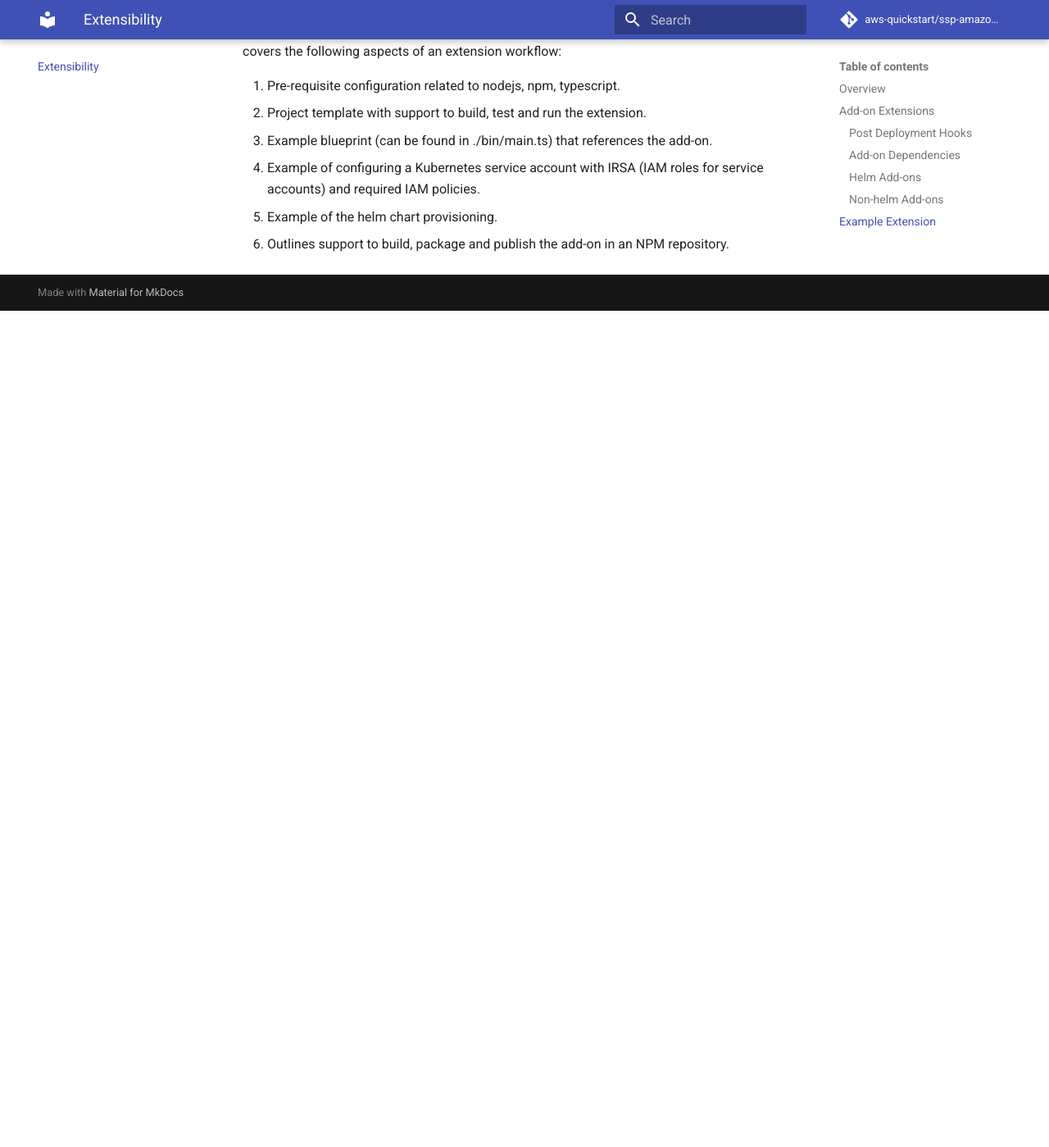
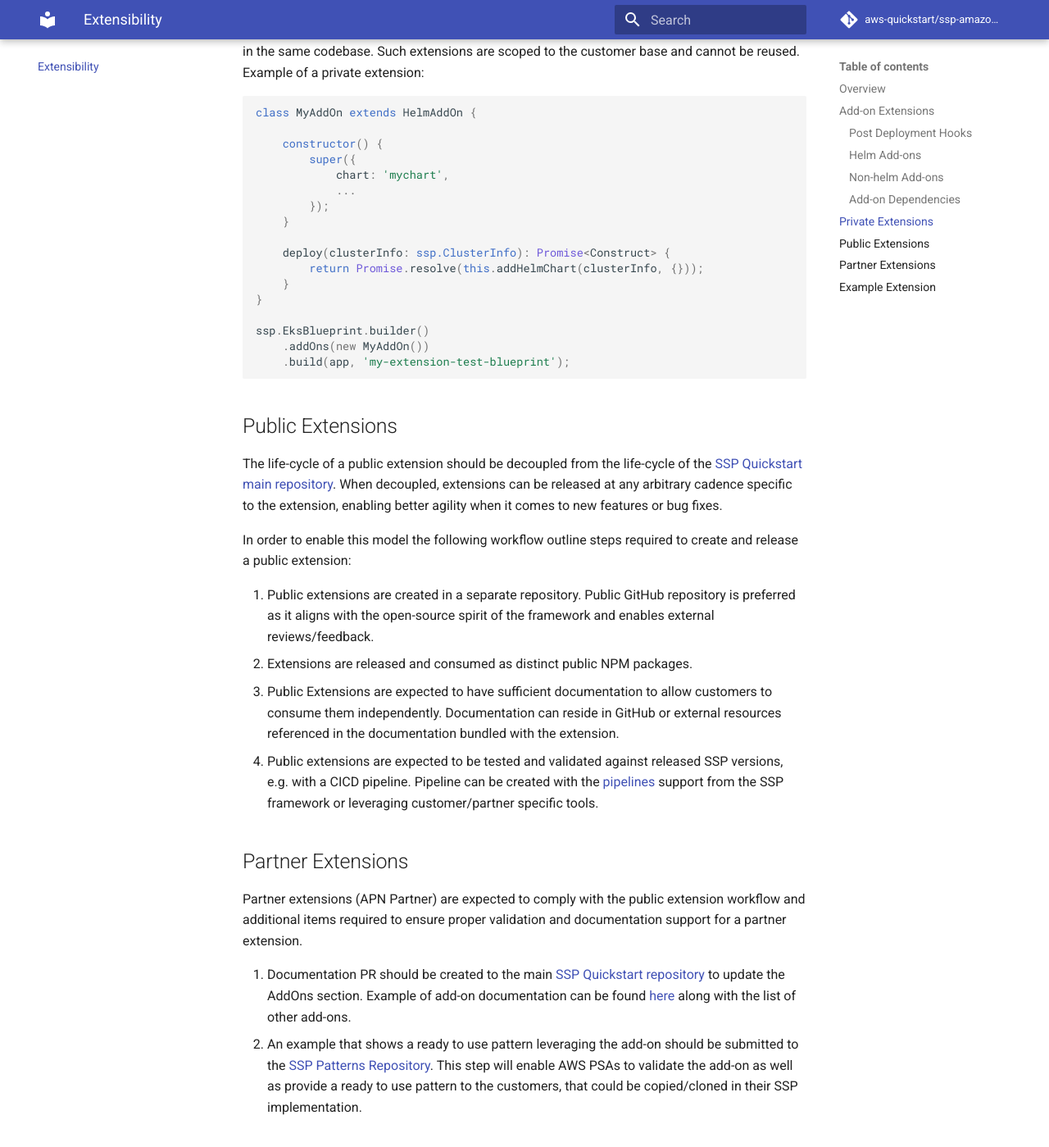
Before and after one commit to aws-quickstart/cdk-eks-blueprints, an MkDocs documentation site: the page built from docs/extensibility.md, in a window 1280 px wide and 1400 px high, scrolled down 3621 px. Shown: the whole window at 82% size. Built offline with MkDocs 1.6.1 and Material for MkDocs 9.7.7, drawn with Linux system fonts in a browser that asks for light colours; comment, search, counter and statistics services are not loaded; before the commit the page ends 4000 px from its top, so only the background shows below that; some of the changed text lies outside the part shown.

Commit message:
addressing review comments

````diff
--- a/docs/extensibility.md
+++ b/docs/extensibility.md
@@ -1,13 +1,13 @@
 # Extensibility
 This guide provides an overview of extensibility options focusing on add-on extensions as the primary mechanism for the partners and customers.
 ## Overview
-SSP Framework is designed to be extensible. In the context of this guide, extensibility refers to the ability of customers and partners to both add new capabilities to the framework or platforms based on SSP as well as customize existing behavior, including ability to modify or override existing behavior.
+SSP Framework is designed to be extensible. In the context of this guide, extensibility refers to the ability of customers and partners to both add new capabilities to the framework or platforms based on SSP as well as customize existing behavior, including the ability to modify or override existing behavior.
 
 The following abstractions can be leveraged to add new features to the framework:
 
 - [Add-on](./core-concepts.md#add-on). Customers and partners can implement new add-ons which could be leveraged exactly the same way as the core add-ons (supplied by the framework).
-- [Resource Provider](./core-concepts.md#resource-provider). This construct allows to create resources that can be reused across multiple add-ons and/or teams. For example, IAM roles, VPC, hosted zone.
-- [Cluster Provider](./cluster-providers/index.md). This construct allows creation of custom code that provisions EKS cluster with node groups. It can be leveraged to extend behavior such as control plane customization, custom settings for node groups.
+- [Resource Provider](./core-concepts.md#resource-provider). This construct allows customers to create resources that can be reused across multiple add-ons and/or teams. For example, IAM roles, VPC, hosted zone.
+- [Cluster Provider](./cluster-providers/index.md). This construct allows creation of custom code that provisions an EKS cluster with node groups. It can be leveraged to extend behavior such as control plane customization, custom settings for node groups.
 - [Team](./teams.md). This abstraction allows to create team templates for application and platform teams and set custom setting for network isolation, policies (network, security), software wiring (auto injection of proxies, team specific service mesh configuration) and other extensions pertinent to the teams.
 
 ## Add-on Extensions
@@ -42,32 +42,6 @@
 
 This capability is leveraged for example in ArgoCD add-on to bootstrap workloads after all add-ons finished provisioning. Note, in this case unlike the standard `deploy` method implementation, the add-on also gets access to the provisioned teams.
 
-### Add-on Dependencies
-
-Add-ons can depend on other add-ons and that dependency may be soft or hard. Hard dependency implies that add-on provisioning must fail if the dependency is not available.
-For example, if an add-on requires access to AWS Secrets Manager for a secret containing a license key, credentials or other sensitive information, it can declare dependency on the CSI Secret Store Driver.
-
-Dependency management for direct hard dependency are implemented using a decorator `@dependable`.
-
-Example:
-
-```typescript
-import { Construct } from "@aws-cdk/core";
-import { ClusterInfo } from "../../spi";
-import { dependable } from "../../utils";
-import { HelmAddOn, HelmAddOnUserProps } from "../helm-addon";
-
-export class MyProductAddOn extends HelmAddOn {
-
-    readonly options: MyProductAddOnProps; // extends HelmAddOnUserProps
-
-    ...
-
-    @dependable('AwsLoadBalancerControllerAddOn') // depends on AwsLoadBalancerController
-    deploy(clusterInfo: ClusterInfo): Promise<Construct> {
-        ...
-    }
-```
 ### Helm Add-ons
 
 Helm add-ons are the most common case that generally combines provisioning of a helm chart as well as supporting infrastructure such as wiring of proper IAM policies for the Kubernetes service account, provisioning or configuring other AWS resources (VPC, subnets, node groups).
@@ -107,6 +81,75 @@
 ```
 **Note:** When leveraging this approach consider how customers can apply the add-on for fully private clusters. It may be reasonable to bundle the manifest with the add-on in the npm package.
 
+### Add-on Dependencies
+
+Add-ons can depend on other add-ons and that dependency may be soft or hard. Hard dependency implies that add-on provisioning must fail if the dependency is not available.
+For example, if an add-on requires access to AWS Secrets Manager for a secret containing a license key, credentials or other sensitive information, it can declare dependency on the CSI Secret Store Driver.
+
+Dependency management for direct hard dependency are implemented using a decorator `@dependable`.
+
+Example:
+
+```typescript
+import { Construct } from "@aws-cdk/core";
+import { ClusterInfo } from "../../spi";
+import { dependable } from "../../utils";
+import { HelmAddOn, HelmAddOnUserProps } from "../helm-addon";
+
+export class MyProductAddOn extends HelmAddOn {
+
+    readonly options: MyProductAddOnProps; // extends HelmAddOnUserProps
+
+    ...
+
+    @dependable('AwsLoadBalancerControllerAddOn') // depends on AwsLoadBalancerController
+    deploy(clusterInfo: ClusterInfo): Promise<Construct> {
+        ...
+    }
+```
+
+## Private Extensions
+
+Extensions specific to a customer instance of SSPs can be implemented inline with the blueprint in the same codebase. Such extensions are scoped to the customer base and cannot be reused.
+Example of a private extension:
+
+```typescript
+class MyAddOn extends HelmAddOn {
+
+    constructor() {
+        super({
+            chart: 'mychart',
+            ...
+        });
+    }
+
+    deploy(clusterInfo: ssp.ClusterInfo): Promise<Construct> {
+        return Promise.resolve(this.addHelmChart(clusterInfo, {}));
+    }
+}
+
+ssp.EksBlueprint.builder()
+    .addOns(new MyAddOn())
+    .build(app, 'my-extension-test-blueprint');
+```
+## Public Extensions
+
+The life-cycle of a public extension should be decoupled from the life-cycle of the [SSP Quickstart main repository](https://github.com/aws-quickstart/ssp-amazon-eks). When decoupled, extensions can be released at any arbitrary cadence specific to the extension, enabling better agility when it comes to new features or bug fixes.
+
+In order to enable this model the following workflow outline steps required to create and release a public extension:
+
+1. Public extensions are created in a separate repository. Public GitHub repository is preferred as it aligns with the open-source spirit of the framework and enables external reviews/feedback.
+2. Extensions are released and consumed as distinct public NPM packages.
+3. Public Extensions are expected to have sufficient documentation to allow customers to consume them independently. Documentation can reside in GitHub or external resources referenced in the documentation bundled with the extension.
+4. Public extensions are expected to be tested and validated against released SSP versions, e.g. with a CICD pipeline. Pipeline can be created with the [pipelines](./pipelines.md) support from the SSP framework or leveraging customer/partner specific tools.
+
+## Partner Extensions
+
+Partner extensions (APN Partner) are expected to comply with the public extension workflow and additional items required to ensure proper validation and documentation support for a partner extension.
+
+1. Documentation PR should be created to the main [SSP Quickstart repository](https://github.com/aws-quickstart/ssp-amazon-eks) to update the AddOns section. Example of add-on documentation can be found [here](https://aws-quickstart.github.io/ssp-amazon-eks/addons/container-insights/) along with the list of other add-ons.
+2. An example that shows a ready to use pattern leveraging the add-on should be submitted to the [SSP Patterns Repository](https://github.com/aws-samples/ssp-eks-patterns). This step will enable AWS PSAs to validate the add-on as well as provide a ready to use pattern to the customers, that could be copied/cloned in their SSP implementation.
+
 ## Example Extension
 
 [Example extension](https://github.com/shapirov103/ssp-eks-extension) contains a sample implementation of a FluentBit log forwarder add-on and covers the following aspects of an extension workflow:
````
Also changed, not shown: other parts of docs/extensibility.md (+1 -1 lines).
